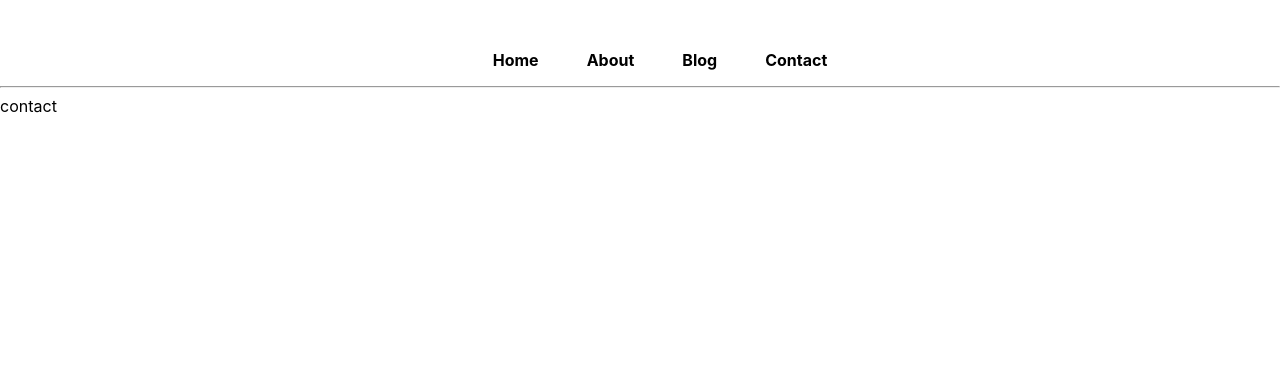
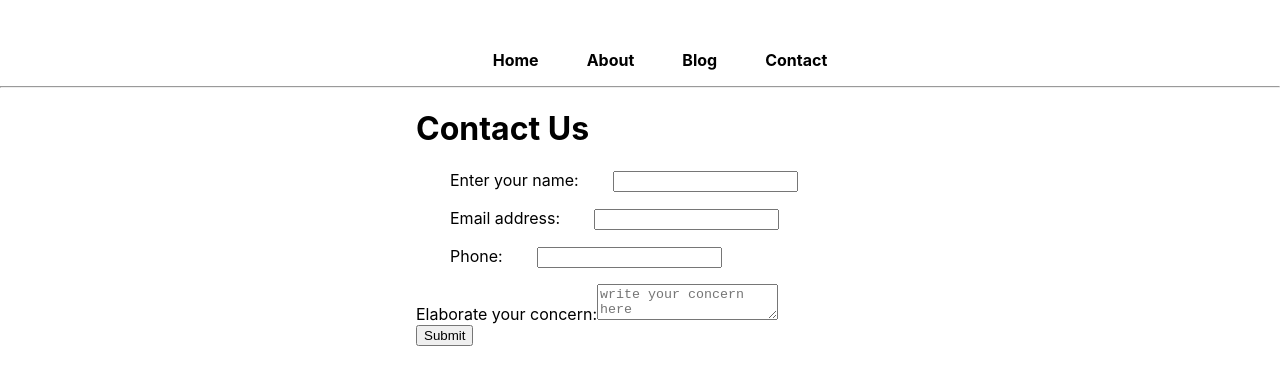
Before and after one commit to Sahilbalhra/codingBlogs, a Next.js app: page /contact in a window 1280 px wide. Shown: the top 384 px of the page. Built offline with nearby package versions, Linux system fonts and the light colour scheme.

Commit message:
contacted page added

```diff
--- a/pages/contact.js
+++ b/pages/contact.js
@@ -1,9 +1,95 @@
-import React from 'react'
+import React, { useState } from "react";
+import styles from "../styles/contact.module.css";
 
 const Contact = () => {
+  const [name, setName] = useState();
+  const [email, setEmail] = useState();
+  const [phone, setPhone] = useState();
+  const [desc, setDesc] = useState();
+  const handleSubmit = (e) => {
+    e.preventDefault();
+    console.log(name, email, phone, desc);
+  };
+  const handleChange = (e) => {
+    if (e.target.name == "name") {
+      setName(e.target.value);
+    } else if (e.target.name == "email") {
+      setEmail(e.target.value);
+    } else if (e.target.name == "phone") {
+      setPhone(e.target.value);
+    } else if (e.target.name == "desc") {
+      setDesc(e.target.value);
+        // console.log(e.target.value);
+  };
+
+
+
+    // console.log(e.target.value);
+  };
+
   return (
-    <div>contact</div>
-  )
-}
+    <div className={styles.container}>
+      <h1 className={styles.center}>Contact Us</h1>
 
-export default Contact
+      <form onSubmit={handleSubmit}>
+        <div className={styles.mb3}>
+          <label htmlFor="name" className={styles.formlabel}>
+            Enter your name:
+          </label>
+          <input
+            type="text"
+            className="form-control"
+            id="name"
+            name="name"
+            value={name}
+            onChange={handleChange}
+            aria-describedby="emailHelp"
+          />
+        </div>
+        <div className={styles.mb3}>
+          <label htmlFor="email" className={styles.formlabel}>
+            Email address:
+          </label>
+          <input
+            type="email"
+            className="form-control"
+            id="email"
+            name="email"
+            value={email}
+            onChange={handleChange}
+            aria-describedby="emailHelp"
+          />
+        </div>
+        <div className={styles.mb3}>
+          <label htmlFor="phone" className={styles.formlabel}>
+            Phone:
+          </label>
+          <input
+            type="number"
+            id="phone"
+            value={phone}
+            onChange={handleChange}
+            name="phone"
+            className="form-control"
+          />
+        </div>
+        <div className="form-floating">
+          <label htmlFor="desc">Elaborate your concern:</label>
+          <textarea
+            className="form-control"
+            placeholder="write your concern here"
+            id="desc"
+            name="desc"
+            value={desc}
+            onChange={handleChange}
+          />
+        </div>
+        <button type="submit" className={styles.center}>
+          Submit
+        </button>
+      </form>
+    </div>
+  );
+};
+
+export default Contact;
--- a/pages/index.js
+++ b/pages/index.js
@@ -9,7 +9,7 @@ export default function Home() {
         h2 {
           font-size: 38px;
         }
-        h3{
+        h3 {
           font-size: 28px;
         }
       `}</style>
@@ -31,7 +31,7 @@ export default function Home() {
             width="237"
             height="158"
           /> */}
-         <img
+          <img
             className={styles.myImg}
             src="/home.jpg"
             width="237"
--- /dev/null
+++ b/styles/contact.module.css
@@ -0,0 +1,15 @@
+.container{
+    max-width: 35vw;
+    margin: auto;
+
+}
+.center{
+    align-items: center;
+    justify-content: center;
+}
+.mb3{
+    margin-bottom: 1rem;
+}
+.formlabel{
+    margin: 0px 34px;
+}
```
